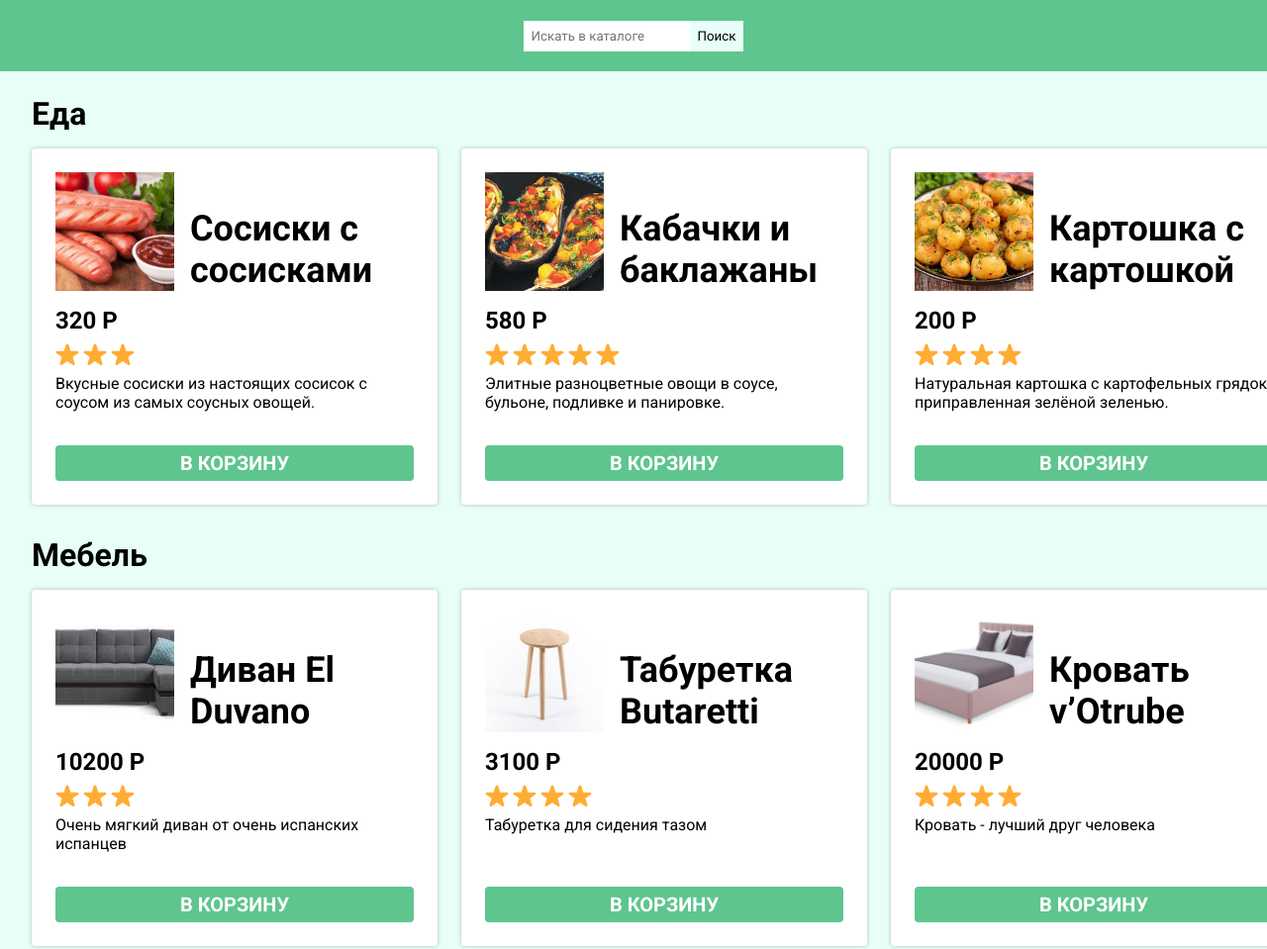
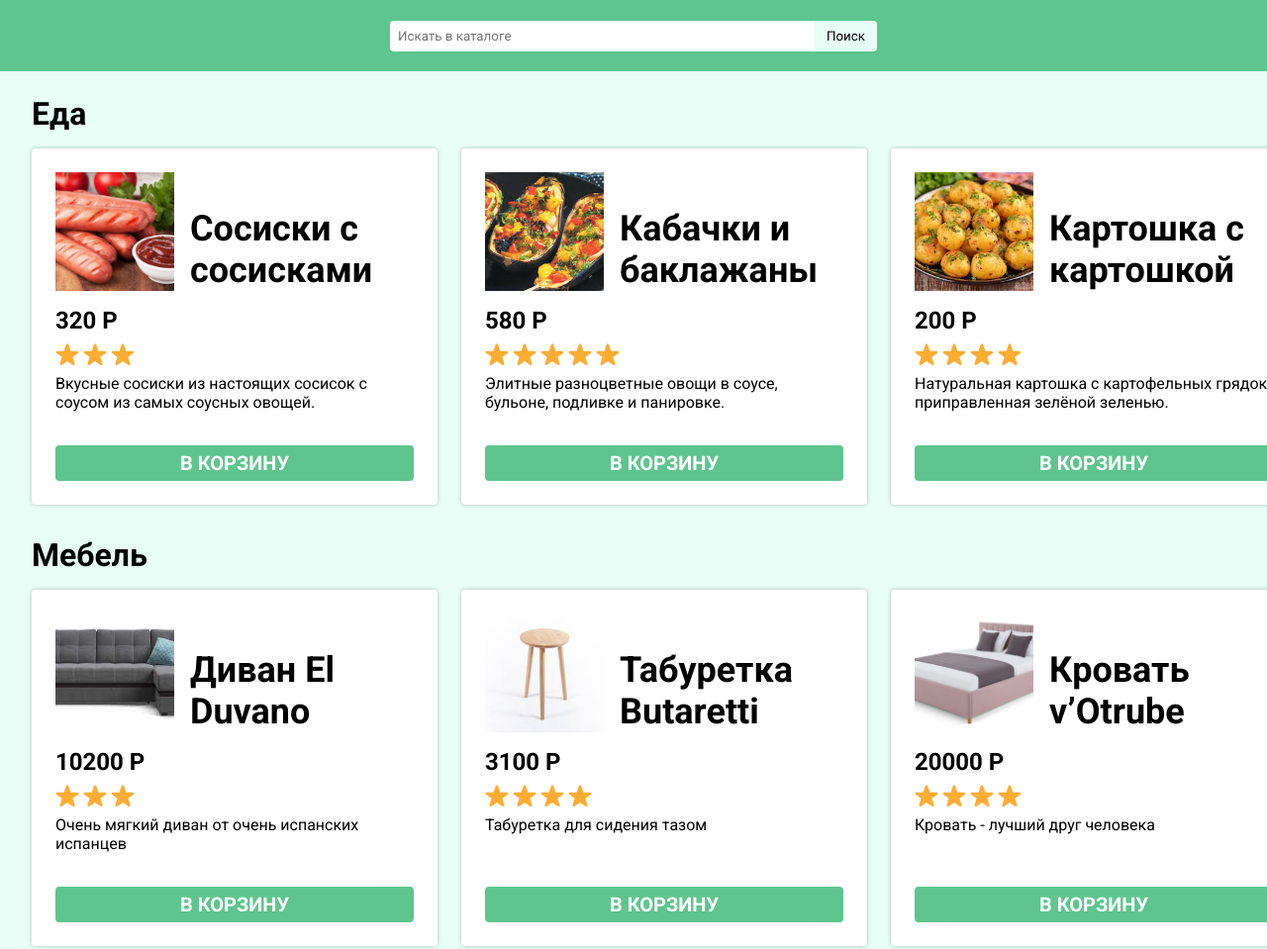
Before and after one commit to VioletBeaver/DIPLOMAAPP, a website: page src/index.html in a window 1280 px wide. Shown: the top 959 px of the page at 99% size. Drawn offline with Linux system fonts and the light colour scheme.

Commit message:
Task done 7

```diff
--- a/src/styles.css
+++ b/src/styles.css
@@ -25,16 +25,25 @@ body {
 
 .header div button {
   background: #E7FFF7;
-  padding: 8px;
+  padding: 8px 12px;
+  cursor: pointer;
 }
 
 .header div {
   align-items: stretch;
+  width: 492px;
+  overflow: hidden;
 }
 
-.header div input {
+.header div label {
+  flex: 1;
+  height: 100%;
+}
+
+.header div label input {
   padding: 8px;
   border: none;
+  width: 100%;
 }
 
 .main-content {
```
